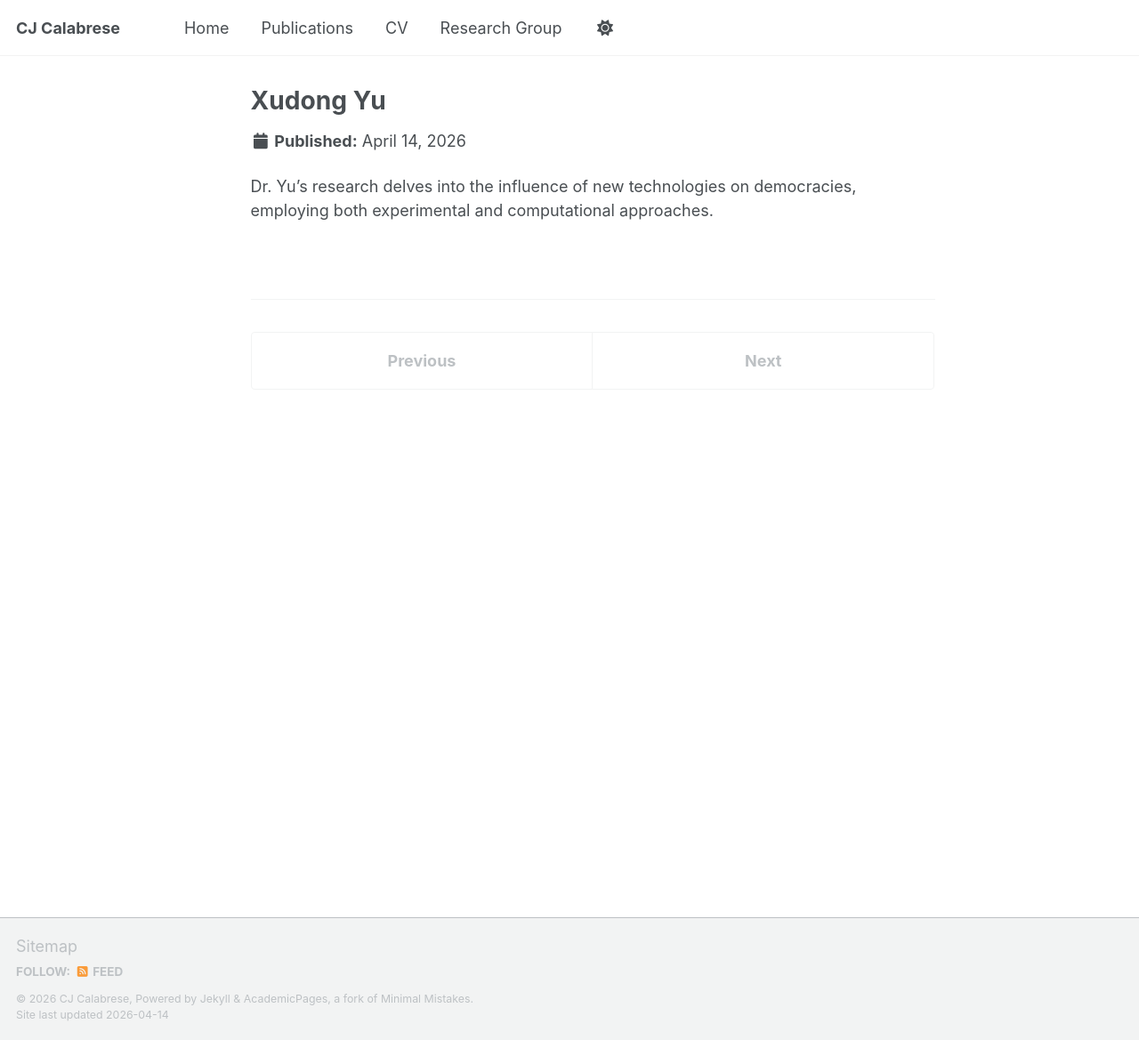
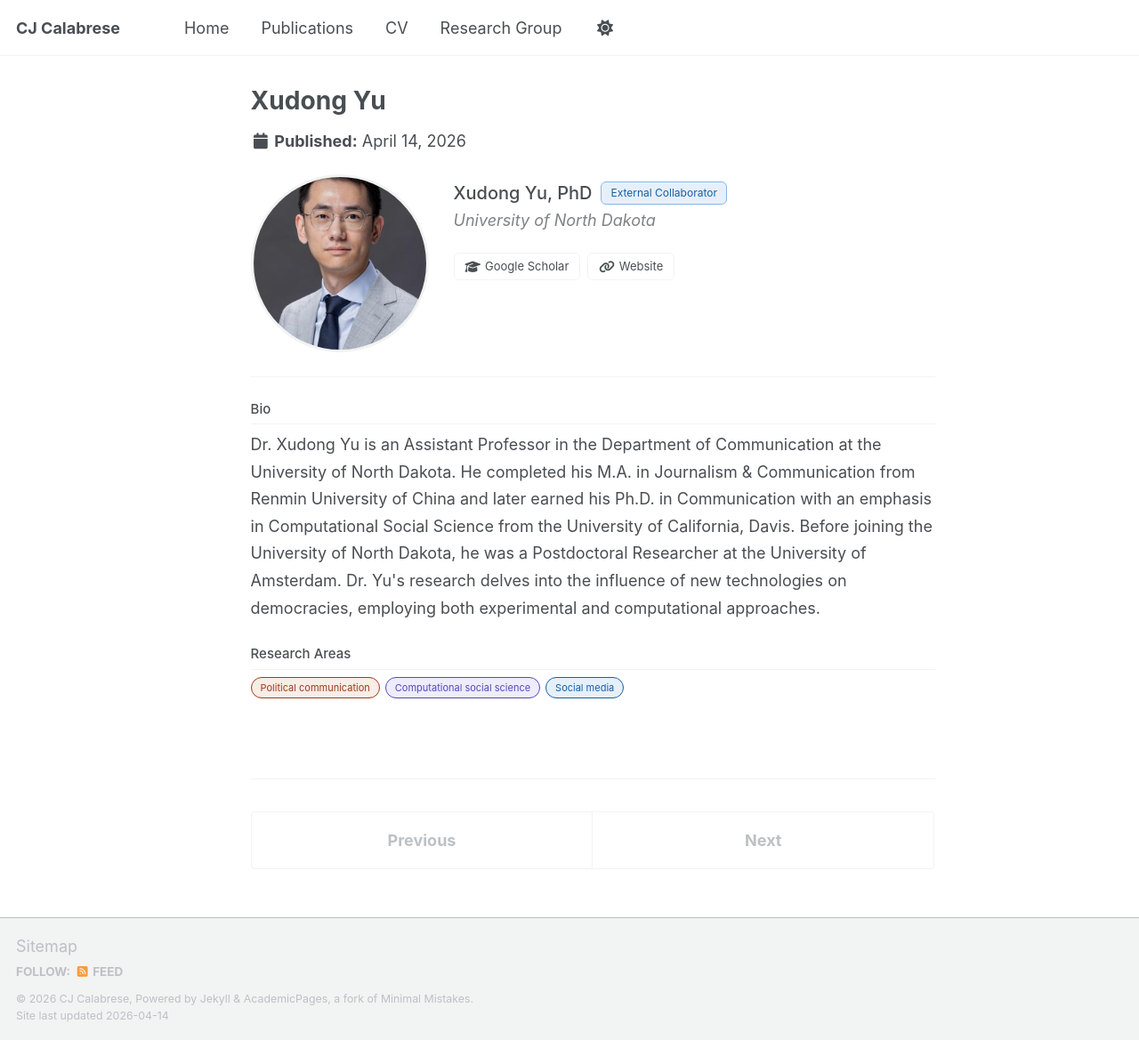
Before and after one commit to cjcalabresephd/cjcalabresephd.github.io, a Jekyll site: the page built from _people/xudong-yu.md, in a window 1280 px wide and 1169 px high. Shown: the whole window at 89% size. Built offline with Jekyll 4.4.1, drawn with Linux system fonts in a browser that asks for light colours; a script bundle is joined from its source files by our own code; library files that are not in the unit come from our copies.

Commit message:
Update xudong-yu.md

```diff
--- a/_people/xudong-yu.md
+++ b/_people/xudong-yu.md
@@ -12,4 +12,44 @@ layout: single
 
 ---
 
-Dr. Yu's research delves into the influence of new technologies on democracies, employing both experimental and computational approaches.
+
+<div class="profile-card-page">
+
+  <div class="pcp-header">
+    <div class="pcp-avatar-wrap">
+      <img src="/images/lab/xudongyu.jpg" alt="Xudong Yu" class="pcp-avatar" />
+    </div>
+    <div class="pcp-meta">
+      <div class="pcp-name-row">
+        <h1 class="pcp-name">Xudong Yu, PhD</h1>
+        <span class="pcp-badge">External Collaborator</span>
+      </div>
+      <p class="pcp-affiliation">University of North Dakota</p>
+      <div class="pcp-links">
+        <a href="https://scholar.google.com/citations?user=hbiSMHYAAAAJ&hl=en" target="_blank" rel="noopener">
+          <i class="fas fa-fw fa-graduation-cap" aria-hidden="true"></i> Google Scholar
+        </a>
+        <a href="https://campus.und.edu/directory/xudong.yu" target="_blank" rel="noopener">
+          <i class="fas fa-fw fa-link" aria-hidden="true"></i> Website
+        </a>
+      </div>
+    </div>
+  </div>
+
+  <div class="pcp-section">
+    <h2 class="pcp-section-title">Bio</h2>
+    <p class="pcp-bio">
+      Dr. Xudong Yu is an Assistant Professor in the Department of Communication at the University of North Dakota. He completed his M.A. in Journalism & Communication from Renmin University of China and later earned his Ph.D. in Communication with an emphasis in Computational Social Science from the University of California, Davis. Before joining the University of North Dakota, he was a Postdoctoral Researcher at the University of Amsterdam. Dr. Yu's research delves into the influence of new technologies on democracies, employing both experimental and computational approaches.
+    </p>
+  </div>
+
+  <div class="pcp-section">
+    <h2 class="pcp-section-title">Research Areas</h2>
+    <div class="research-chips">
+      <span class="chip chip-orange">Political communication</span>
+      <span class="chip chip-purple">Computational social science</span>
+      <span class="chip chip-blue">Social media</span>
+    </div>
+  </div>
+
+</div>
```
